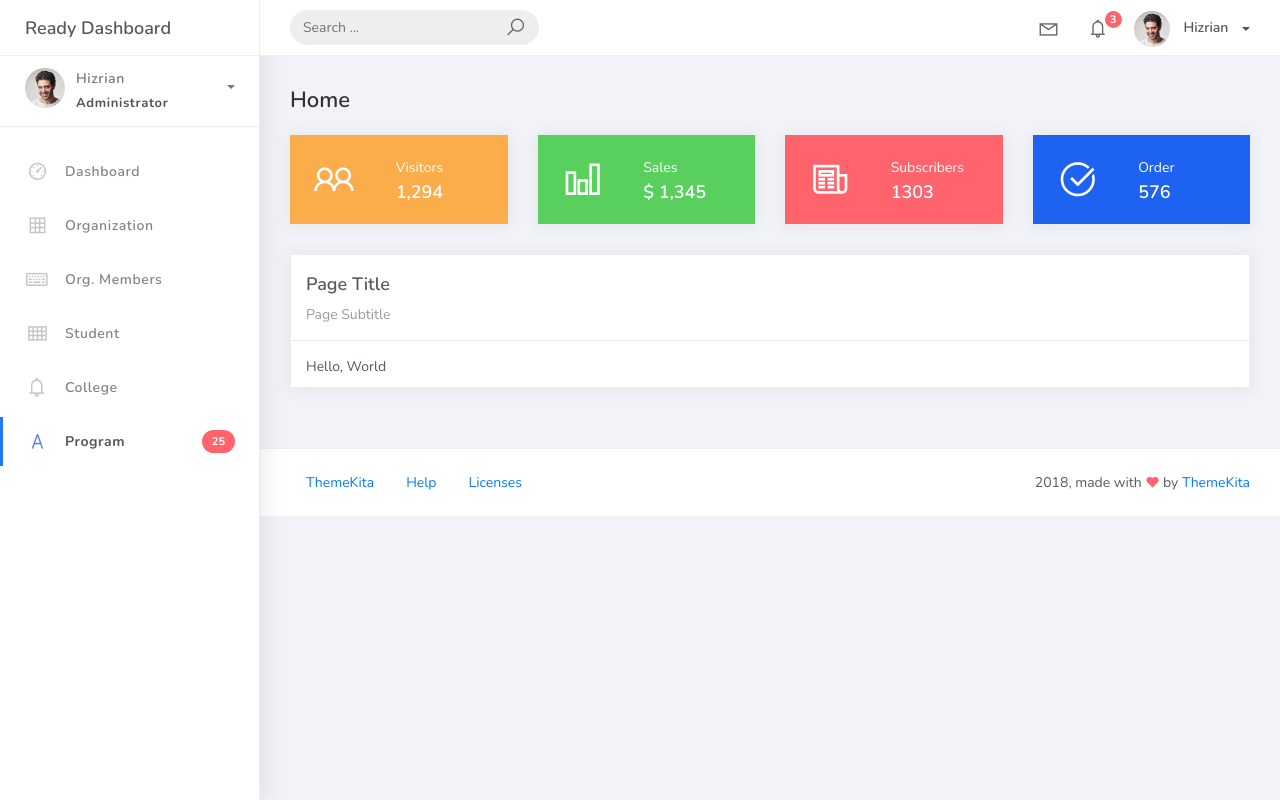
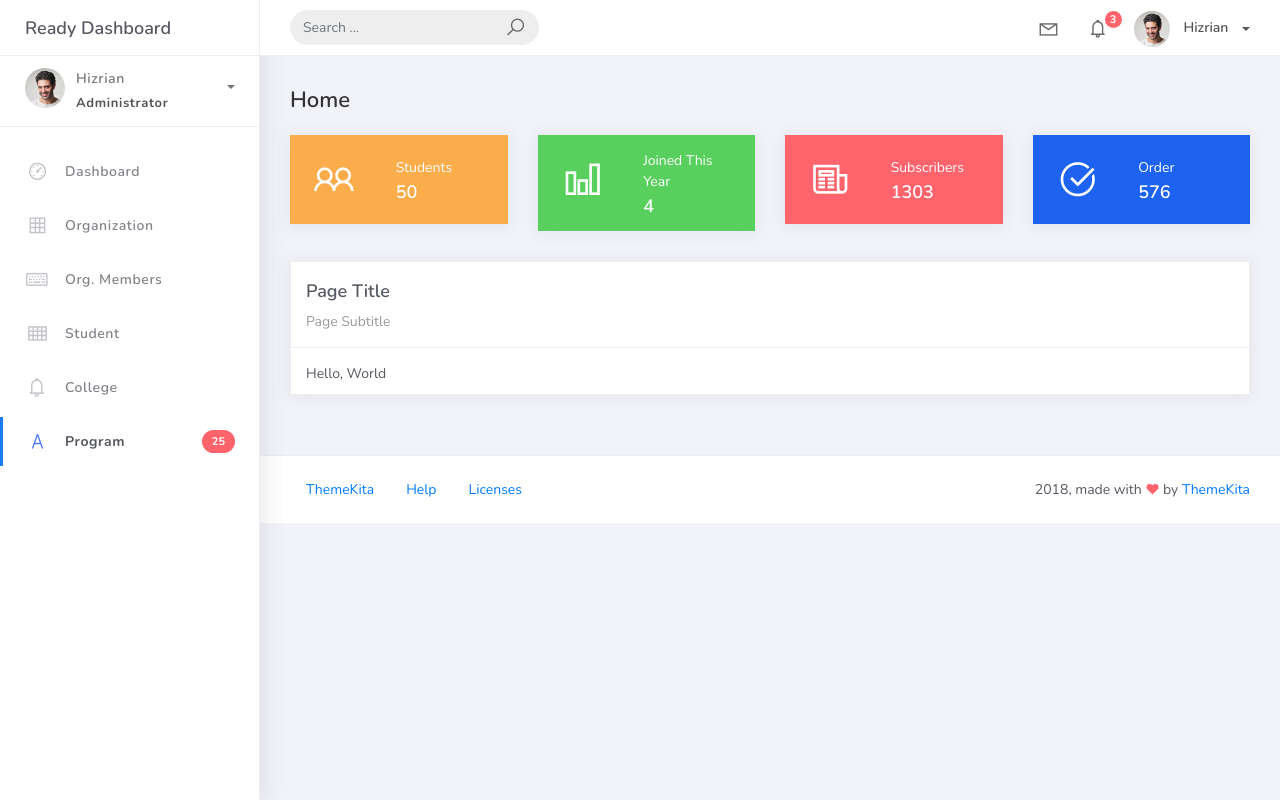
Before and after one commit to irinnn00/PSUSphere, a Django app: page / in a window 1280 px wide. Run offline with Django 5.2, Linux system fonts and the light colour scheme; data comes from the database, SQL or seed files in the repository; some libraries are stand-ins or nearby versions.

Commit message:
modify home.html

```diff
--- a/projectsite/templates/home.html
+++ b/projectsite/templates/home.html
@@ -14,8 +14,8 @@
                                 </div>
                                 <div class="col-7 d-flex align-items-center">
                                     <div class="numbers">
-                                        <p class="card-category">Visitors</p>
-                                        <h4 class="card-title">1,294</h4>
+                                        <p class="card-category">Students</p>
+                                        <h4 class="card-title">{{total_students}}</h4>
                                     </div>
                                 </div>
                             </div>
@@ -33,8 +33,8 @@
                                 </div>
                                 <div class="col-7 d-flex align-items-center">
                                     <div class="numbers">
-                                        <p class="card-category">Sales</p>
-                                        <h4 class="card-title">$ 1,345</h4>
+                                        <p class="card-category">Joined This Year</p>
+                                        <h4 class="card-title">{{students_joined_this_year}}</h4>
                                     </div>
                                 </div>
                             </div>
```
